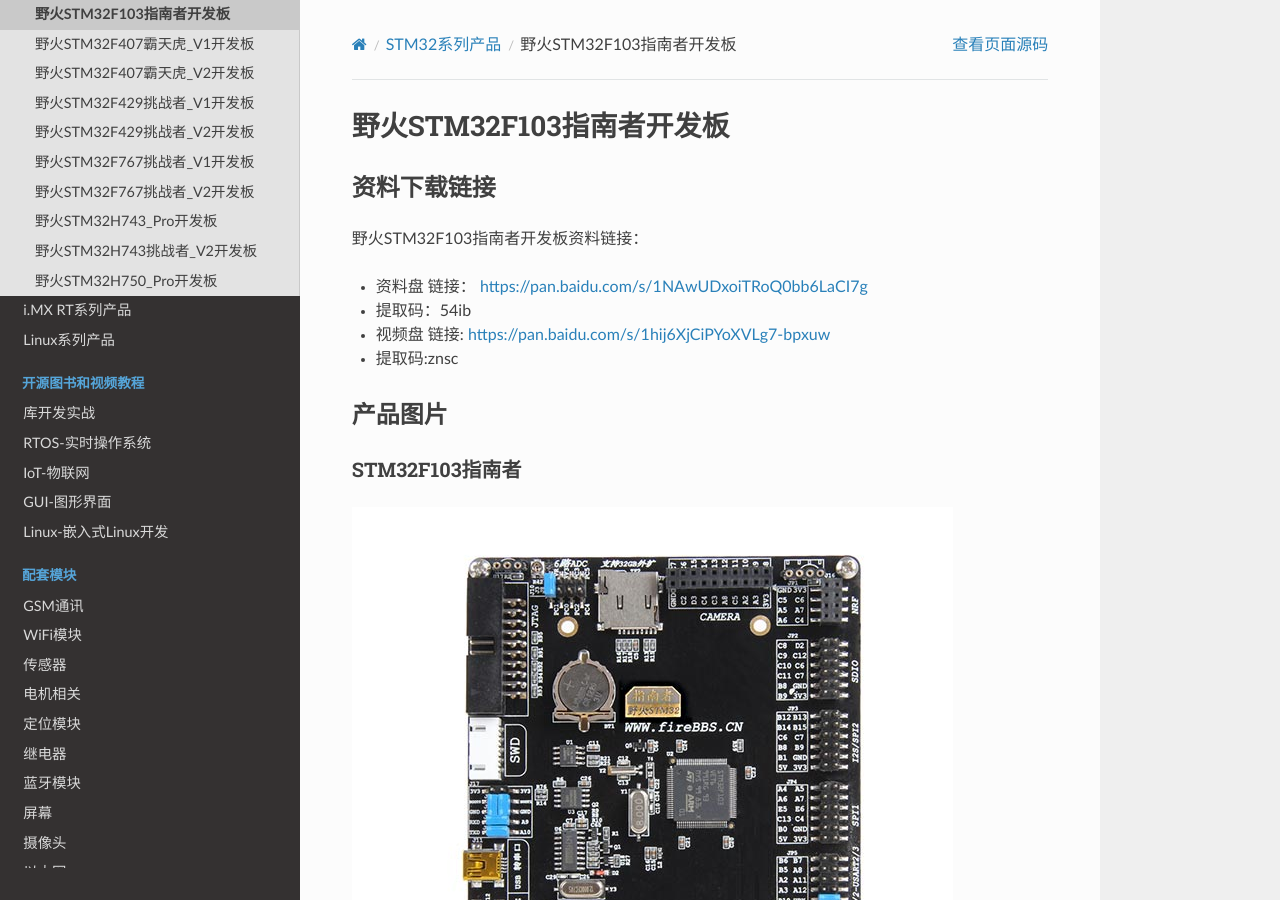
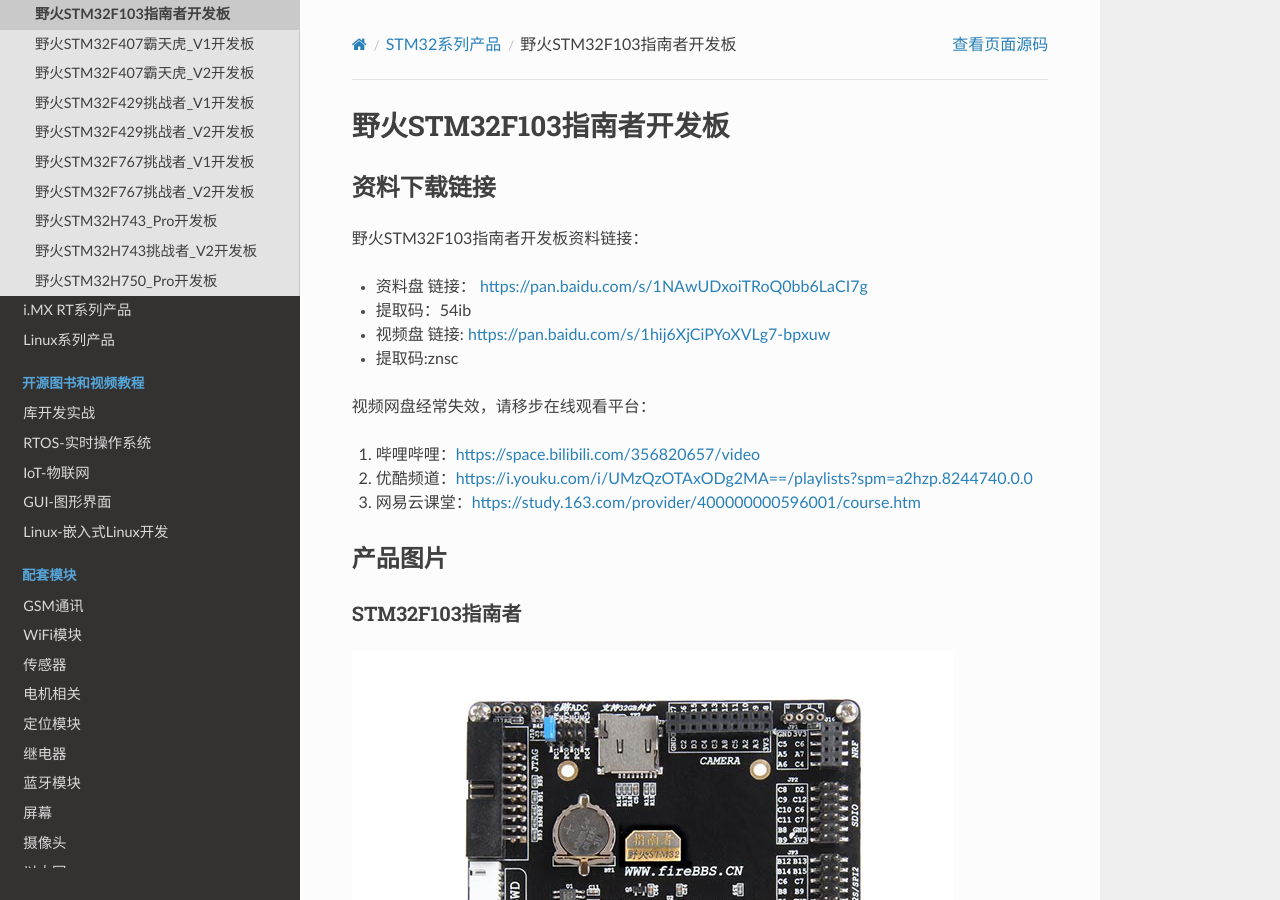
Before and after one commit to Embedfire/ebf_products, a Sphinx documentation site: the page built from documentation/stm32/ebf_stm32f103_zhinanzhe.rst, in a window 1280 px wide and 900 px high. Built offline with Sphinx 7.4.7 and the Read the Docs theme 2.0.0, drawn with Linux system fonts in a browser that asks for light colours; pages that are not in the unit, such as notebooks, are missing from menus.

Commit message:
Update ebf_stm32f103_zhinanzhe.rst

```diff
--- a/documentation/stm32/ebf_stm32f103_zhinanzhe.rst
+++ b/documentation/stm32/ebf_stm32f103_zhinanzhe.rst
@@ -15,6 +15,14 @@
 -  视频盘 链接: https://pan.baidu.com/s/1hij6XjCiPYoXVLg7-bpxuw
 -  提取码:znsc
 
+
+视频网盘经常失效，请移步在线观看平台：
+
+1. 哔哩哔哩：https://space.bilibili.com/356820657/video
+#. 优酷频道：https://i.youku.com/i/UMzQzOTAxODg2MA==/playlists?spm=a2hzp.8244740.0.0
+#. 网易云课堂：https://study.163.com/provider/400000000596001/course.htm
+
+
 产品图片
 --------
 
```
